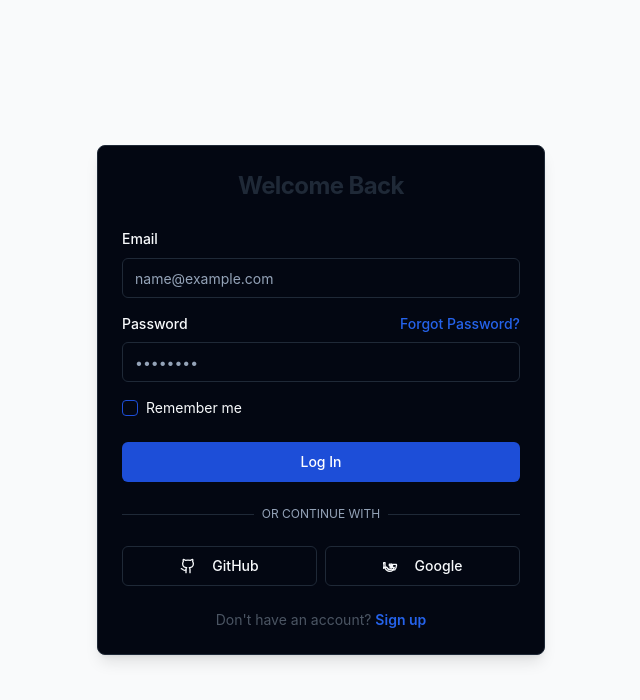
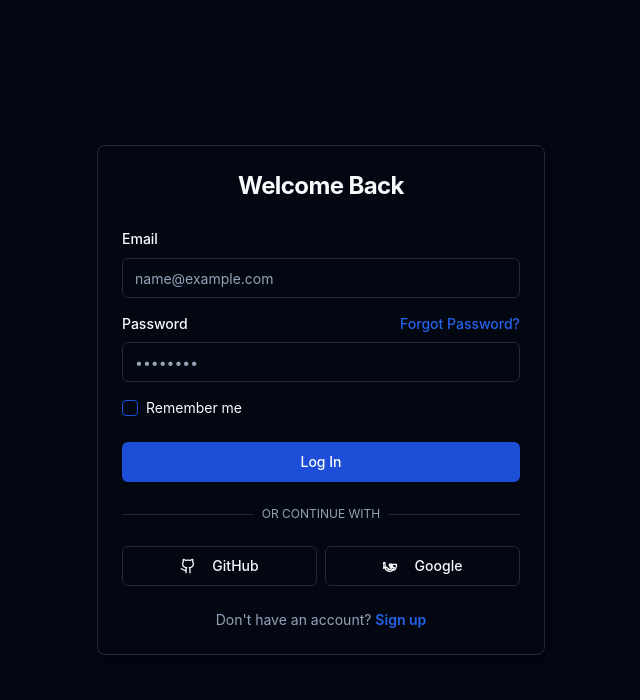
Before and after one commit to SadiqNaizam/mlo-a774-1136, a React (Vite) app: page / in a window 1280 px wide. Shown: the top 700 px of the page, without its empty margins (319-959 px from the left). Built offline with nearby package versions, Linux system fonts and the light colour scheme.

Commit message:
Updated code files via regeneration: AuthFormWrapper.tsx

```diff
--- a/src/components/AuthFormWrapper.tsx
+++ b/src/components/AuthFormWrapper.tsx
@@ -13,10 +13,10 @@ const AuthFormWrapper: React.FC<AuthFormWrapperProps> = ({ title, children, foot
   console.log('AuthFormWrapper loaded');
 
   return (
-    <div className="flex items-center justify-center min-h-screen bg-gray-50 p-4">
+    <div className="flex items-center justify-center min-h-screen p-4">
       <Card className={cn("w-full max-w-md shadow-lg", className)}>
         <CardHeader>
-          <CardTitle className="text-2xl font-bold text-center text-gray-800">
+          <CardTitle className="text-2xl font-bold text-center">
             {title}
           </CardTitle>
         </CardHeader>
@@ -24,7 +24,7 @@ const AuthFormWrapper: React.FC<AuthFormWrapperProps> = ({ title, children, foot
           {children}
         </CardContent>
         <CardFooter>
-          <div className="w-full text-center text-sm text-gray-600">
+          <div className="w-full text-center text-sm text-muted-foreground">
             {footer}
           </div>
         </CardFooter>
```
